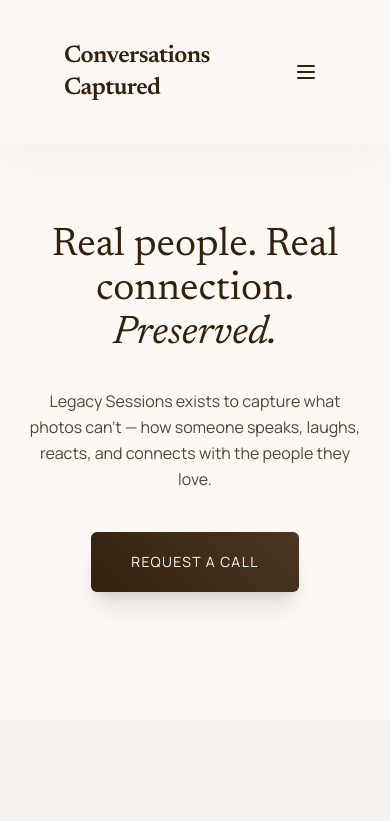
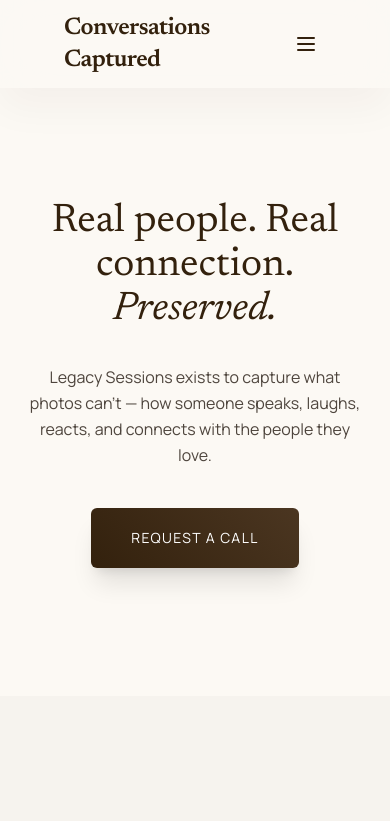
Before and after one commit to iambarabbas/legacy-sessions, a plain HTML site: page about.html in a window 390 px wide. Shown: the top 821 px of the page. Drawn offline with nearby package versions, Linux system fonts and the light colour scheme.

Commit message:
Reduce mobile nav height significantly - compress vertical padding

```diff
--- a/about.html
+++ b/about.html
@@ -91,11 +91,13 @@
  nav {
  padding-left: 1rem !important;
  padding-right: 1rem !important;
- padding-top: 1rem !important;
- padding-bottom: 1rem !important;
+ }
+ nav > div {
+ padding-top: 0.75rem !important;
+ padding-bottom: 0.75rem !important;
  }
  main {
- padding-top: 6rem !important;
+ padding-top: 4.5rem !important;
  }
  h1.font-headline {
  font-size: 2.5rem !important;
```
Also changed, not shown: contact.html (+5 -3 lines), index.html (+5 -3 lines).
